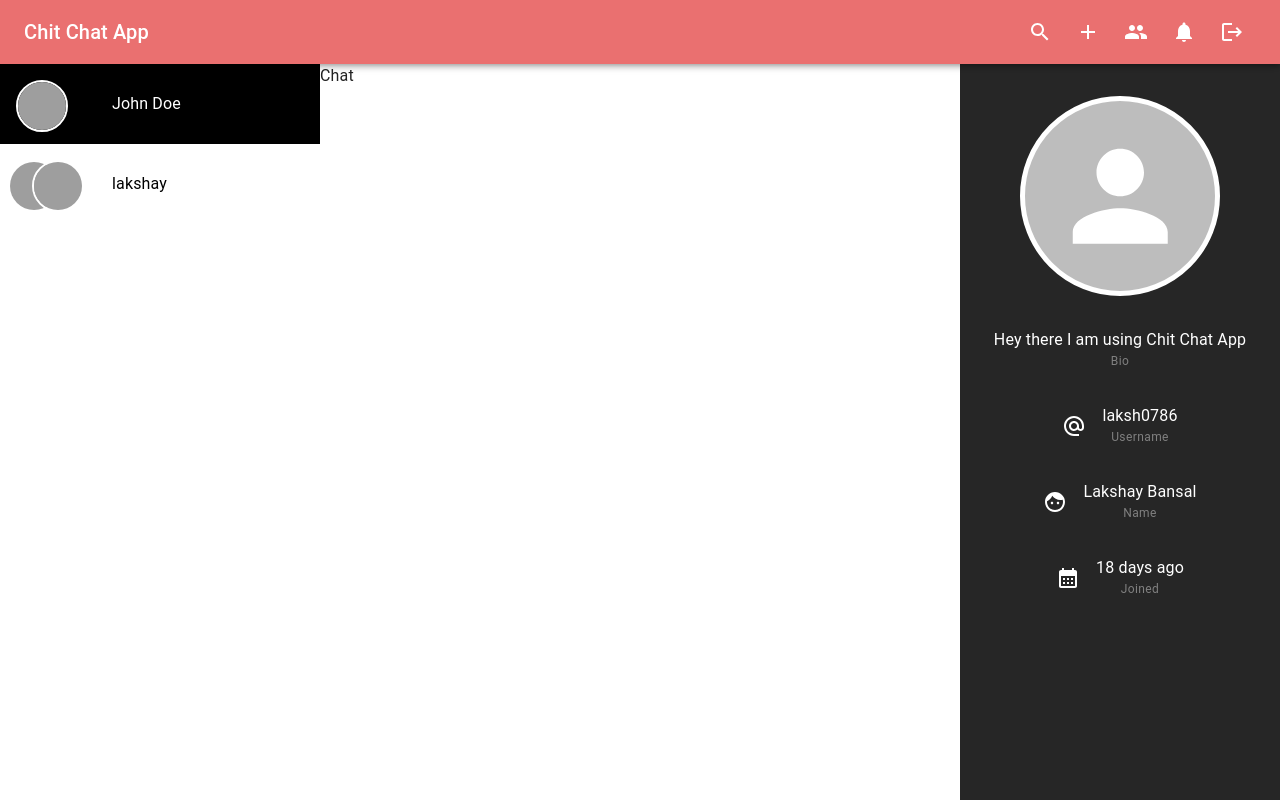
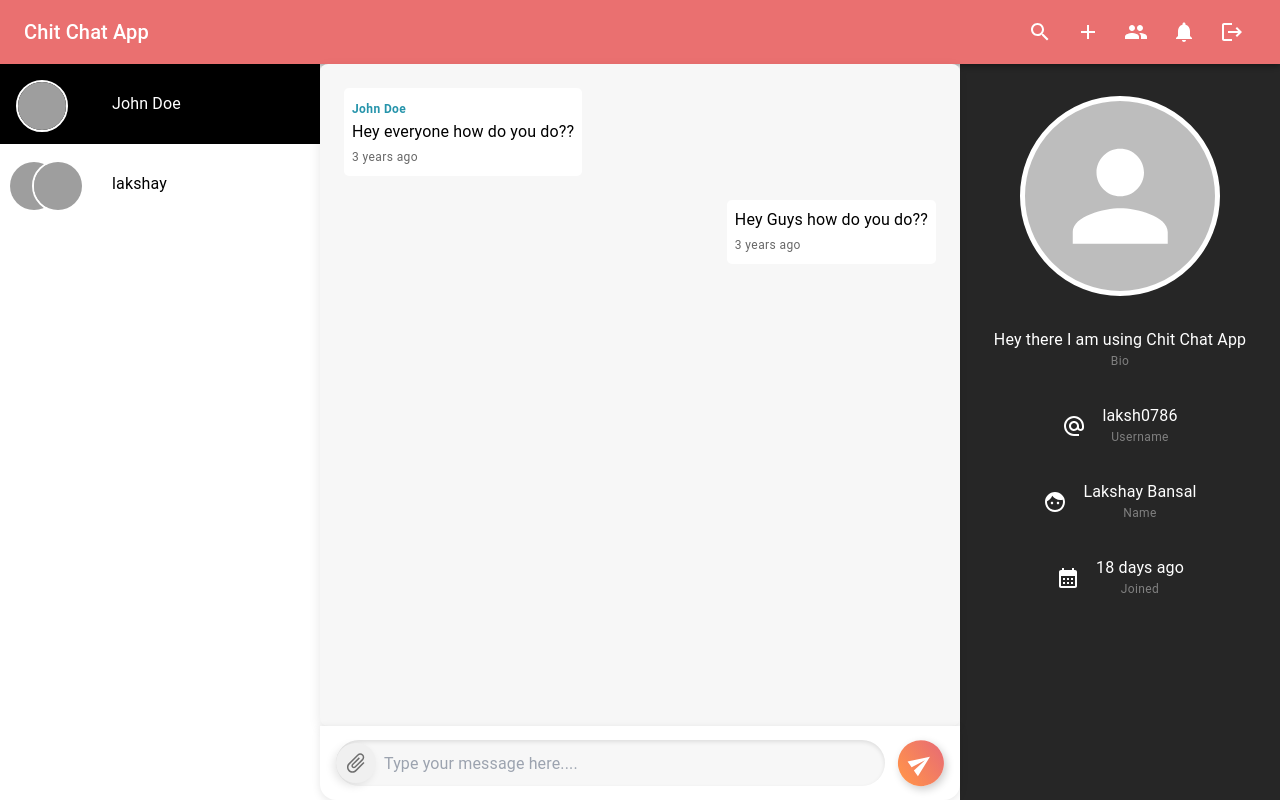
Before and after one commit to laksh0786/Chit-Chat-App, a React (Vite) app: page /chat/1 in a window 1280 px wide. Built offline with nearby package versions, Linux system fonts and the light colour scheme; grey boxes are pictures that could not be loaded.

Commit message:
Created the chat page and made some changes in the styling

```diff
--- /dev/null
+++ b/src/components/dialog/FileMenu.jsx
@@ -0,0 +1,14 @@
+import React from 'react'
+import { Menu } from '@mui/material'
+
+const FileMenu = ({anchorEl}) => {
+  return (
+    <Menu  anchorEl={anchorEl}>
+        <div style={{width:'10rem'}}>
+            Lorem ipsum dolor sit amet consectetur, adipisicing elit. Sunt doloribus nihil eaque, ducimus officiis ex consequuntur sed saepe aliquid nobis?
+        </div>
+    </Menu>
+  )
+}
+
+export default FileMenu
--- /dev/null
+++ b/src/components/shared/MessageComponent.jsx
@@ -0,0 +1,45 @@
+import { Typography } from '@mui/material';
+import React, { memo } from 'react'
+import { lightBlue } from '../../constants/color';
+import moment from 'moment';
+
+const MessageComponent = ({ message, user }) => {
+
+    const { sender, content, attachments = [], createdAt } = message;
+
+    const sameSender = sender?._id === user?._id;
+
+    const timeAgo = moment(createdAt).fromNow();
+
+    return (
+        <div
+            style={{
+                alignSelf: sameSender ? 'flex-end' : 'flex-start',
+                backgroundColor: "white",
+                color: "black",
+                borderRadius: "5px",
+                padding: "0.5rem",
+                width: "fit-content",
+            }}
+        >
+
+            {
+                !sameSender && <Typography color={lightBlue} fontWeight={"600"} variant='caption'>{sender.name}</Typography>
+            }
+
+            {
+                content && <Typography>{content}</Typography>
+            }
+
+            {/* Attachments */}
+
+
+            <Typography variant={"caption"} color="text.secondary">
+                {timeAgo}
+            </Typography>
+
+        </div>
+    )
+}
+
+export default memo(MessageComponent);
--- a/src/components/styles/StyledComponents.jsx
+++ b/src/components/styles/StyledComponents.jsx
@@ -1,5 +1,6 @@
 import { styled } from '@mui/material'
 import { Link as RouterLink } from 'react-router-dom';
+import { grayColor } from '../../constants/color';
 
 export const VisuallyHiddenInput = styled('input')({
     position: 'absolute',
@@ -21,3 +22,20 @@ padding:1rem;
     background-color: rgba(0,0,0,0.1);
 }
 `
+
+export const InputBox = styled("input")`
+  width: 100%;
+  height: 2.9rem;
+  border: none;
+  outline: none;
+  padding: 0 3rem;
+  border-radius: 2rem;
+  background-color: #f7f7f7;
+  box-shadow: inset 0px 2px 4px rgba(0, 0, 0, 0.1); // Subtle inner shadow
+  transition: all 0.3s ease;
+
+  &:focus {
+    // box-shadow: 0px 0px 10px rgba(255, 165, 0, 0.4); // Orange glow on focus
+    // outline: none;
+  }
+`;
--- a/src/constants/color.js
+++ b/src/constants/color.js
@@ -1 +1,3 @@
 export const orange = '#ea7070';
+export const grayColor = "rgba(247,247,247,1)";
+export const lightBlue = "#2694ab";
--- a/src/constants/sampleData.js
+++ b/src/constants/sampleData.js
@@ -49,3 +49,41 @@ export const sampleNotifications = [
     }
 
 ]
+
+
+export const sampleMessages = [
+    {
+        attachments:[
+            {
+                public_id:"asdsad",
+                url:"https://www.w3schools.com/howto/img_avatar.png"
+            }
+        ],
+
+        content:"Hey everyone how do you do??",
+        _id:"shhsuhsuhsjbbvbybdyb",
+        sender:{
+            _id:"user._id",
+            name:"John Doe",
+        },
+        chat:"chatId",
+        createdAt:"2021-10-10T10:10:10.000Z"
+    },
+    {
+        attachments:[
+            {
+                public_id:"asdsad",
+                url:"https://www.w3schools.com/howto/img_avatar.png"
+            }
+        ],
+
+        content:"Hey Guys how do you do??",
+        _id:"shhsuhsuhsjbbvbybdyb",
+        sender:{
+            _id:"ndnbdwubqpspokpkds",
+            name:"Lakshay",
+        },
+        chat:"chatId",
+        createdAt:"2021-10-10T10:10:10.000Z"
+    },
+]
--- a/src/pages/Chat.jsx
+++ b/src/pages/Chat.jsx
@@ -1,9 +1,107 @@
-import React from 'react'
-import AppLayout from '../components/layouts/AppLayout'
+import React, { useRef } from 'react';
+import AppLayout from '../components/layouts/AppLayout';
+import { IconButton, Stack, Box } from '@mui/material';
+import { grayColor, orange } from '../constants/color';
+import { AttachFile as AttachFileIcon, Send as SendIcon } from '@mui/icons-material';
+import { InputBox } from '../components/styles/StyledComponents';
+import FileMenu from '../components/dialog/FileMenu';
+import { sampleMessages } from '../constants/sampleData';
+import MessageComponent from '../components/shared/MessageComponent';
+
+const sampleUser = {
+  _id:"ndnbdwubqpspokpkds",
+  name:"John Doe",
+}
 
 const Chat = () => {
+
+  const containerRef = useRef(null);
+
   return (
-    <div>Chat</div>
+    <>
+
+      <Stack ref={containerRef} height={"90%"} spacing={"1.5rem"} sx={{
+        boxSizing: 'border-box',
+        padding: '1.5rem',
+        bgcolor: grayColor, // Light gray background
+        overflowY: 'auto',
+        overflowX: 'hidden',
+        borderRadius: '0.5rem', // Smooth corners
+        boxShadow: '0px 4px 12px rgba(0, 0, 0, 0.1)', // Subtle shadow for depth
+      }}>
+
+        {/* <Box sx={{
+          display: 'flex',
+          justifyContent: 'center',
+          alignItems: 'center',
+          height: '100%',
+          color: 'gray',
+          fontStyle: 'italic',
+        }}>
+          No messages yet. Start the conversation!
+        </Box> */}
+
+        {
+          sampleMessages.map((i)=>{
+            return(
+              <MessageComponent message={i} user={sampleUser}/>
+            )
+          })
+        }
+
+      </Stack>
+
+      <form className='h-[10%]'>
+        <Stack direction={"row"} className='h-full p-4 items-center relative' sx={{
+          borderRadius: '1rem',
+          borderTopLeftRadius: '0',
+          borderTopRightRadius: '0',
+          boxShadow: '0px 2px 8px rgba(0, 0, 0, 0.1)', // A slight shadow for the form
+          backgroundColor: '#fff', // Form background color
+        }}>
+
+          {/* Attach File Icon */}
+          <IconButton sx={{
+            position: 'absolute',
+            left: '1rem',
+            rotate: '45deg',
+            bgcolor: '#f0f0f0',
+            borderRadius: '50%',
+            padding: '0.5rem',
+            boxShadow: '0px 4px 8px rgba(0, 0, 0, 0.1)',
+            '&:hover': {
+              bgcolor: '#e0e0e0'
+            }
+          }}>
+            <AttachFileIcon />
+          </IconButton>
+
+          {/* Input Box */}
+          <InputBox placeholder='Type your message here....' />
+
+          {/* Enhanced Send Button */}
+          <IconButton type='submit' sx={{
+            rotate: '-35deg',
+            background: `linear-gradient(-90deg, ${orange}, #ff914d)`,
+            color: 'white',
+            marginLeft: '0.8rem',
+            padding: '0.7rem',
+            boxShadow: '0px 4px 8px rgba(0, 0, 0, 0.2)',
+            transition: 'transform 0.2s ease, box-shadow 0.2s ease',
+            '&:hover': {
+              boxShadow: '0px 6px 12px rgba(0, 0, 0, 0.3)',
+            }
+          }}>
+            <SendIcon />
+          </IconButton>
+
+        </Stack>
+
+      </form>
+
+      <FileMenu />
+
+    </>
   )
 }
 
--- a/src/pages/Home.jsx
+++ b/src/pages/Home.jsx
@@ -1,6 +1,7 @@
 import React from 'react'
 import AppLayout from '../components/layouts/AppLayout'
 import { Box, Typography } from '@mui/material';
+import { grayColor } from '../constants/color';
 
 //HOC - Higher Order Component are functions that return a component and are used to wrap other components
 
@@ -9,7 +10,7 @@ const Home = () => {
     <Box height={"100%"} sx={{
       display: "flex",
       justifyContent: "center",
-      bgcolor: "rgba(0,0,0,0.16)"
+      bgcolor: grayColor
     }}>
       <Typography  variant="h5" sx={{
         p: "2rem",
```
